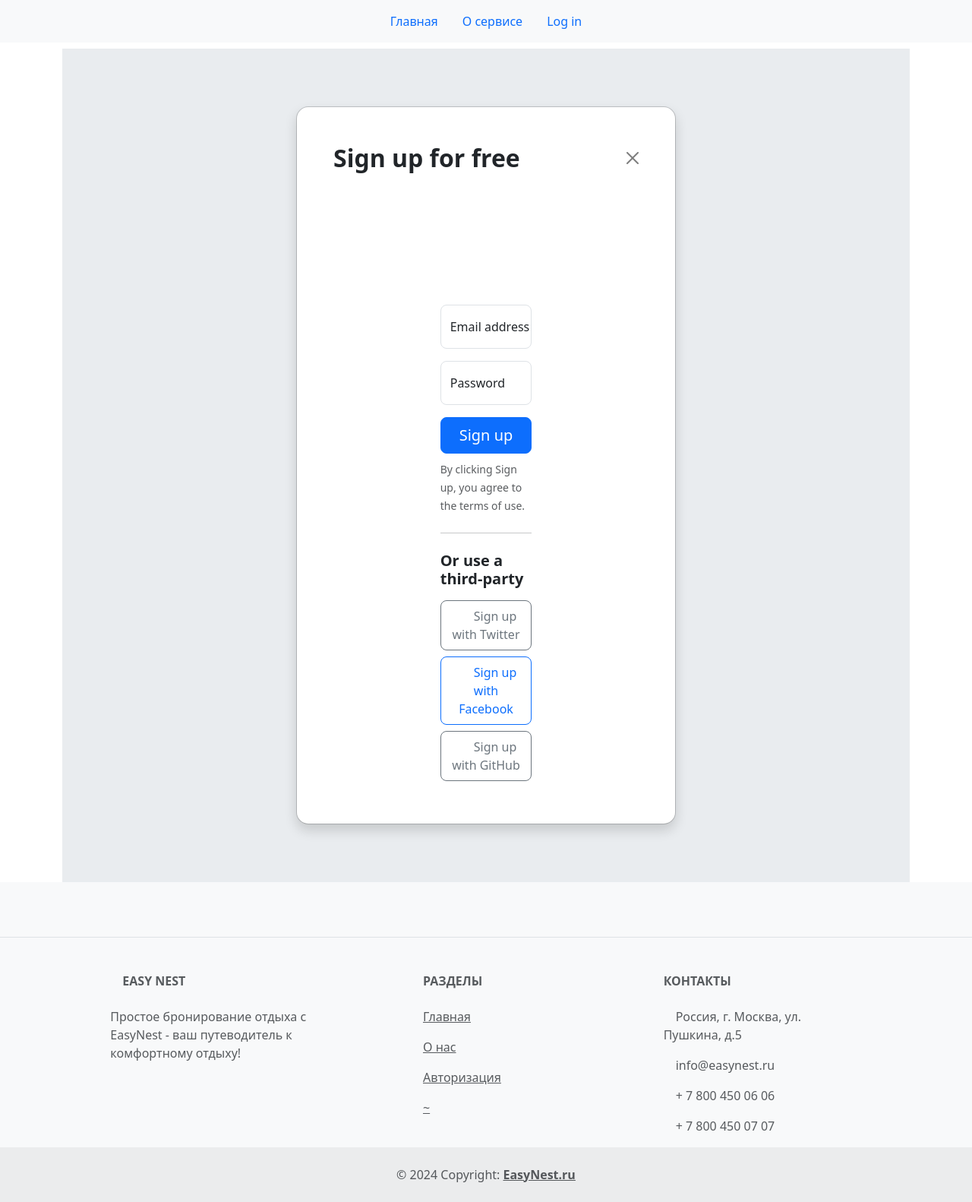
After one commit to Egach457/LP32_DEV, a Flask app: template source/webapp/templates/user/login_new.html in a window 1280 px wide. The commit adds this page. Shown: the whole page at 76% size. Run offline with Flask 3, Linux system fonts and the light colour scheme; the template is opened without the code that fills it, so the values that code supplies are empty; some libraries are stand-ins or nearby versions.

```diff
--- a/source/webapp/lib/models.py
+++ b/source/webapp/lib/models.py
@@ -42,6 +42,7 @@ class Apartmens(Base):
     description: Mapped[Optional[Text]] = mapped_column(Text, nullable=True)
     rent_type: Mapped[str] = mapped_column(String(32), nullable=False)
     payment_type: Mapped[str] = mapped_column(String(32), nullable=False)
+    image_path: Mapped[Optional[str]] = mapped_column(String(225), nullable=True)
     accommodations_bunch: Mapped["Accommodation"] = relationship(
         back_populates="apartmens_bunch",
         uselist=False,
--- a/source/webapp/templates/base.html
+++ b/source/webapp/templates/base.html
@@ -136,13 +136,13 @@
       crossorigin="anonymous"
     ></script>
     <script
-      src="https://cdn.jsdelivr.net/npm/popper.js@1.14.3/dist/umd/popper.min.js"
-      integrity="sha384-ZMP7rVo3mIykV+2+9J3UJ46jBk0WLaUAdn689aCwoqbBJiSnjAK/l8WvCWPIPm49"
+      src="https://cdn.jsdelivr.net/npm/@popperjs/core@2.11.8/dist/umd/popper.min.js"
+      integrity="sha384-I7E8VVD/ismYTF4hNIPjVp/Zjvgyol6VFvRkX/vR+Vc4jQkC+hVqc2pM8ODewa9r"
       crossorigin="anonymous"
     ></script>
     <script
-      src="https://cdn.jsdelivr.net/npm/bootstrap@4.1.3/dist/js/bootstrap.min.js"
-      integrity="sha384-ChfqqxuZUCnJSK3+MXmPNIyE6ZbWh2IMqE241rYiqJxyMiZ6OW/JmZQ5stwEULTy"
+      src="https://cdn.jsdelivr.net/npm/bootstrap@5.3.3/dist/js/bootstrap.min.js"
+      integrity="sha384-0pUGZvbkm6XF6gxjEnlmuGrJXVbNuzT9qBBavbLwCsOGabYfZo0T0to5eqruptLy"
       crossorigin="anonymous"
     ></script>
   </body>
--- a/source/webapp/templates/booking/add_form_apart.html
+++ b/source/webapp/templates/booking/add_form_apart.html
@@ -9,7 +9,7 @@
      {% endfor %}
     {% endif %}
   {% endwith %}
-  <form action="{{ url_for('apartmens.add_apartmens') }}" method="POST">
+  <form action="{{ url_for('apartmens.add_apartmens') }}" method="POST" enctype="multipart/form-data">
     {{ form.hidden_tag() }}
     <div class="form-group">{{ form.country.label }} {{ form.country() }}</div>
     <div class="form-group">{{ form.city.label }} {{ form.city() }}</div>
@@ -30,6 +30,10 @@
         <option value="{{ choice }}" {% if form.payment_type.data == choice %}selected{% endif %}>{{ choice }}</option>
         {% endfor %}
       </select>
+      <div class="mb-3">
+        <label for="image" class="form-label">{{ form.image.label }}</label>
+        <input class="form-control" type="file" id="image" name="{{ form.image.name }}" accept="image/*">
+      </div>
     <div class="form-group">{{ form.floor.label }} {{ form.floor() }}</div>
     <div class="form-group">{{ form.apartment_number.label }} {{ form.apartment_number() }}</div>
     <div class="form-group">{{ form.number_of_beds.label }} {{ form.number_of_beds() }}</div>
--- /dev/null
+++ b/source/webapp/templates/user/login_new.html
@@ -0,0 +1,92 @@
+{% extends "base.html" %} {% block content %}
+<div class="b-example-divider"></div>
+
+<div
+  class="modal modal-sheet position-static d-block bg-body-secondary p-4 py-md-5"
+  tabindex="-1"
+  role="dialog"
+  id="modalSignin"
+>
+  <div class="modal-dialog" role="document">
+    <div class="modal-content rounded-4 shadow">
+      <div class="modal-header p-5 pb-4 border-bottom-0">
+        <h1 class="fw-bold mb-0 fs-2">Sign up for free</h1>
+        <button
+          type="button"
+          class="btn-close"
+          data-bs-dismiss="modal"
+          aria-label="Close"
+        ></button>
+      </div>
+
+      <div class="modal-body p-5 pt-0">
+        <form class="">
+          <div class="form-floating mb-3">
+            <input
+              type="email"
+              class="form-control rounded-3"
+              id="floatingInput"
+              placeholder="name@example.com"
+            />
+            <label for="floatingInput">Email address</label>
+          </div>
+          <div class="form-floating mb-3">
+            <input
+              type="password"
+              class="form-control rounded-3"
+              id="floatingPassword"
+              placeholder="Password"
+            />
+            <label for="floatingPassword">Password</label>
+          </div>
+          <button
+            class="w-100 mb-2 btn btn-lg rounded-3 btn-primary"
+            type="submit"
+          >
+            Sign up
+          </button>
+          <small class="text-body-secondary"
+            >By clicking Sign up, you agree to the terms of use.</small
+          >
+          <hr class="my-4" />
+          <h2 class="fs-5 fw-bold mb-3">Or use a third-party</h2>
+          <button
+            class="w-100 py-2 mb-2 btn btn-outline-secondary rounded-3"
+            type="submit"
+          >
+            <svg class="bi me-1" width="16" height="16">
+              <use xlink:href="#twitter" />
+            </svg>
+            Sign up with Twitter
+          </button>
+          <button
+            class="w-100 py-2 mb-2 btn btn-outline-primary rounded-3"
+            type="submit"
+          >
+            <svg class="bi me-1" width="16" height="16">
+              <use xlink:href="#facebook" />
+            </svg>
+            Sign up with Facebook
+          </button>
+          <button
+            class="w-100 py-2 mb-2 btn btn-outline-secondary rounded-3"
+            type="submit"
+          >
+            <svg class="bi me-1" width="16" height="16">
+              <use xlink:href="#github" />
+            </svg>
+            Sign up with GitHub
+          </button>
+        </form>
+      </div>
+    </div>
+  </div>
+</div>
+
+<div class="b-example-divider"></div>
+<script
+  src="/docs/5.3/dist/js/bootstrap.bundle.min.js"
+  integrity="sha384-YvpcrYf0tY3lHB60NNkmXc5s9fDVZLESaAA55NDzOxhy9GkcIdslK1eN7N6jIeHz"
+  crossorigin="anonymous"
+></script>
+{% endblock %}
```
Also changed, not shown: requirements.txt (+18 -0 lines), source/webapp/booking/forms.py (+17 -3 lines), source/webapp/booking/views.py (+25 -4 lines), source/webapp/pydrive/custom_temp/create_custom_temp_dir.py (added, +8 -0 lines), source/webapp/pydrive/drive.py (added, +45 -0 lines), source/webapp/pydrive/__init__.py (added), source/webapp/pydrive/collage.jpg (added), 1 other file.
